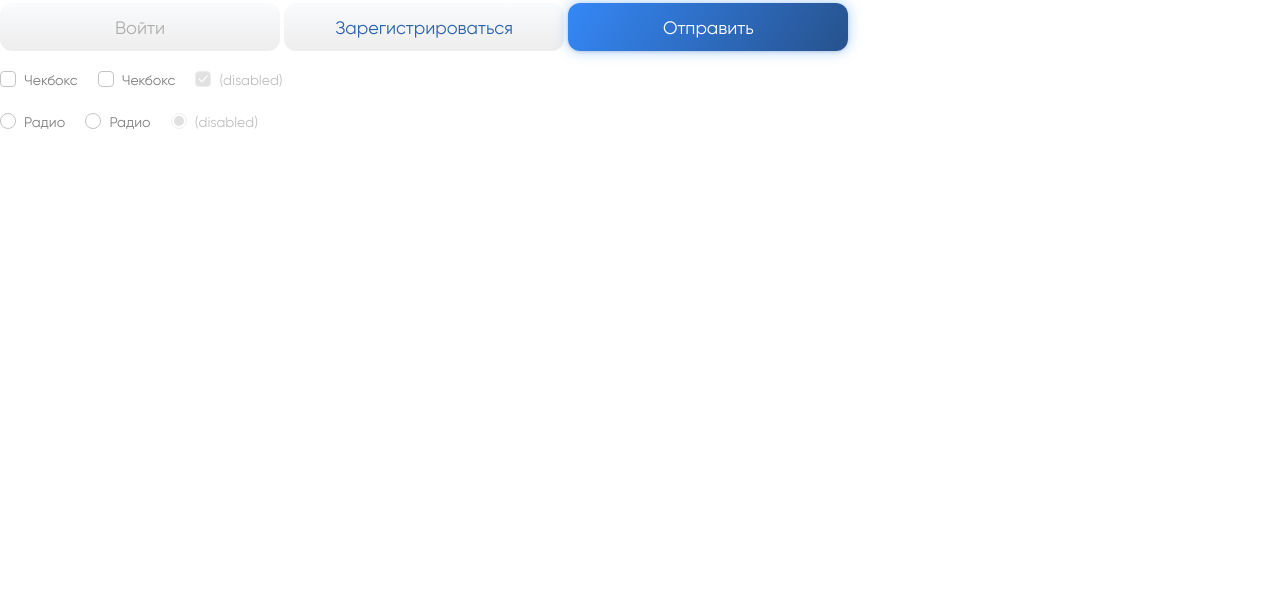
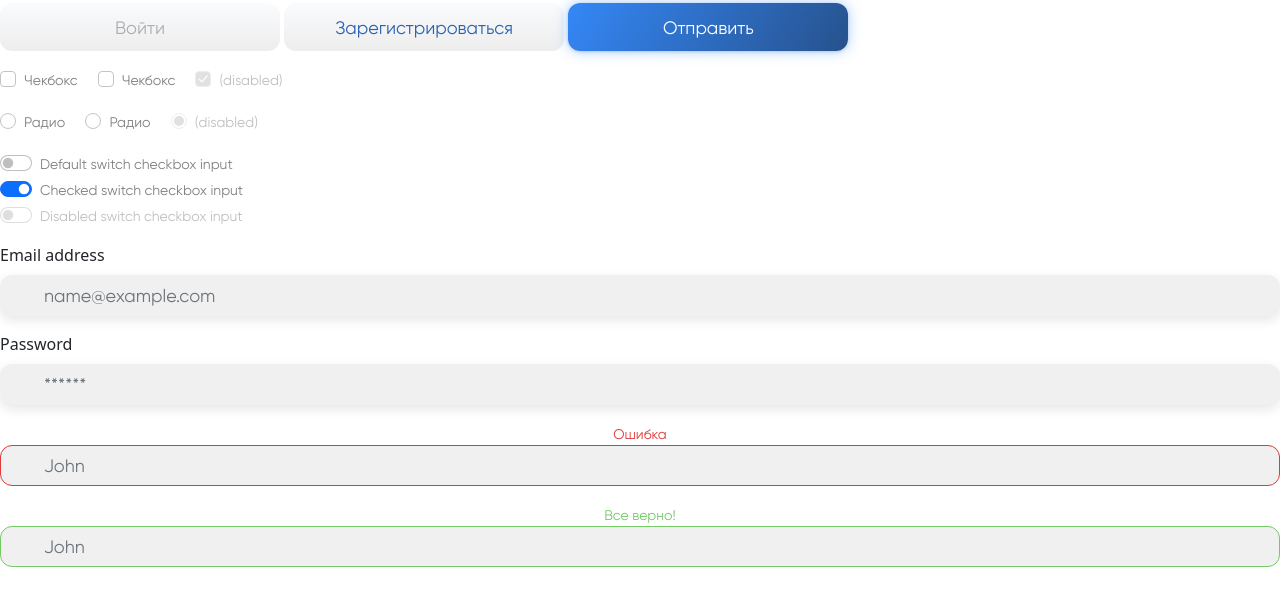
Before and after one commit to Lambda-Developement/park-app, a plain HTML site: page ui_kit.html in a window 1280 px wide. Shown: the part 53-658 px from the top of the page. Drawn offline with Linux system fonts and the light colour scheme.

Commit message:
добавил лайн эдиты но без иконок статуса

```diff
--- a/css/styles.css
+++ b/css/styles.css
@@ -52,14 +52,14 @@ input[type="checkbox"]:focus,input[type="radio"]:focus, .btn:focus {
 .checkbox-wrapper{
     background: #FFFFFF;
 }
-input[type="checkbox"].form-check-input{
+.form-check-inline > input[type="checkbox"].form-check-input{
     width: 16px;
     height: 16px;
     border: 1px solid #C4C4C4;
     box-sizing: border-box;
     border-radius: 4px;
 }
-input[type="checkbox"].form-check-input:checked{
+.form-check-inline > input[type="checkbox"].form-check-input:checked{
     border: 1px solid #4D99FE;
     background-color: #3486F4;
     background-image: url("../svg/white_check.svg");
@@ -67,7 +67,7 @@ input[type="checkbox"].form-check-input:checked{
     background-size: 10px;
     background-position:  center center;
 }
-input[type="checkbox"].form-check-input:disabled{
+.form-check-inline > input[type="checkbox"].form-check-input:disabled{
     border: 1px solid #DCDCDC;
     background-color: #C4C4C4;
     background-image: url("../svg/white_check_disabled.svg");
@@ -76,14 +76,14 @@ input[type="checkbox"].form-check-input:disabled{
     background-position:  center center;
     border: 1px solid #DCDCDC;
 }
-input[type="radio"].form-check-input{
+.form-check-inline > input[type="radio"].form-check-input{
     width: 16px;
     height: 16px;
     border: 1px solid #C4C4C4;
     box-sizing: border-box;
     border-radius: 16px;
 }
-input[type="radio"].form-check-input:checked{
+.form-check-inline > input[type="radio"].form-check-input:checked{
     border: 1px solid #4D99FE;
     background-color: #FFFFFF;
     background-image: url("../svg/blue_circle.svg");
@@ -91,7 +91,7 @@ input[type="radio"].form-check-input:checked{
     background-size: 10px;
     background-position:  center center;
 }
-input[type="radio"].form-check-input:disabled{
+.form-check-inline > input[type="radio"].form-check-input:disabled{
     border: 1px solid #DCDCDC;
     background-color: #FFFFFF;
     background-image: url("../svg/white_circle.svg");
@@ -106,3 +106,50 @@ label.form-check-label{
     font-size:14px;
     color:rgba(128, 128, 128, 1); /* несостыковка */
 }
+
+/* лайн эдиты и прочее */
+input[type="email"].form-control,input[type="password"].form-control{
+    background: #F0F0F0;
+    box-shadow: 0px 4px 12px rgba(0, 0, 0, 0.1);
+    border-radius: 12px;
+    font-family: gilroy;
+    font-weight: 400;
+    font-size: 18px;
+    padding-left: 43px;
+    border: 1.75px solid #F0F0F0;
+}
+input[type="email"].form-control.line-danger{
+    border-color: #DD3A3A;
+    box-shadow: none;
+}
+input[type="email"].form-control.line-success{
+    border-color: #74CA65;
+    box-shadow: none;
+}
+.form-label.line-success{
+    width:100%;
+    text-align: center;
+    color: #74CA65;
+    margin-bottom: 0;
+    font-family: gilroy;
+    font-weight: 400;
+    font-size: 14px;
+}
+.form-label.line-danger{
+    width:100%;
+    text-align: center;
+    color: #DD3A3A;
+    margin-bottom: 0;
+    font-family: gilroy;
+    font-weight: 400;
+    font-size: 14px;
+}
+input[type="email"].form-control:focus,input[type="password"].form-control:focus{
+    background: #CDDEEA;
+    border: 1.75px solid #2B63AE;
+    box-sizing: border-box;
+    box-shadow: 0px 4px 12px rgba(0, 0, 0, 0.1);
+}
+input[type="password"].form-control{
+    -webkit-text-security: disc; /* поменяю в будущем */
+}
--- a/ui_kit.html
+++ b/ui_kit.html
@@ -46,6 +46,37 @@
             <label class="form-check-label" for="inlineCheckbox6">(disabled)</label>
         </div>
     </div>
+    <div class="mb-3">
+        <div class="form-check form-switch">
+            <input class="form-check-input" type="checkbox" id="flexSwitchCheckDefault">
+            <label class="form-check-label" for="flexSwitchCheckDefault">Default switch checkbox input</label>
+        </div>
+        <div class="form-check form-switch">
+            <input class="form-check-input" type="checkbox" id="flexSwitchCheckChecked" checked>
+            <label class="form-check-label" for="flexSwitchCheckChecked">Checked switch checkbox input</label>
+        </div>
+        <div class="form-check form-switch">
+            <input class="form-check-input" type="checkbox" id="flexSwitchCheckDisabled" disabled>
+            <label class="form-check-label" for="flexSwitchCheckDisabled">Disabled switch checkbox input</label>
+        </div>
+    </div>
+
+    <div class="mb-3">
+        <label for="exampleFormControlInput1" class="form-label">Email address</label>
+        <input type="email" class="form-control" id="exampleFormControlInput1" placeholder="name@example.com">
+    </div>
+    <div class="mb-3">
+        <label for="exampleFormControlInput2" class="form-label">Password</label>
+        <input type="password" class="form-control" id="exampleFormControlInput2" placeholder="******">
+    </div>
+    <div class="mb-3">
+        <label for="exampleFormControlInput3" class="form-label line-danger">Ошибка</label>
+        <input type="email" class="form-control line-danger" id="exampleFormControlInput3" placeholder="John">
+    </div>
+    <div class="mb-3">
+        <label for="exampleFormControlInput4" class="form-label line-success">Все верно!</label>
+        <input type="email" class="form-control line-success" id="exampleFormControlInput4" placeholder="John">
+    </div>
 
 
     <script src="js/bootstrap.js"></script>
```
